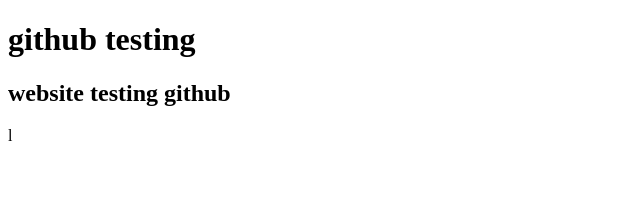
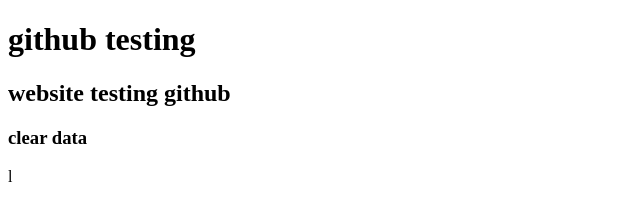
Before and after one commit to alivecreate/common_html, a plain HTML site: page index.html in a window 1280 px wide. Shown: the full height of the page, 0-640 px from the left. Drawn offline with Linux system fonts and the light colour scheme.

Commit message:
clear added

```diff
--- a/index.html
+++ b/index.html
@@ -10,6 +10,7 @@
     <h1>github testing</h1>
     <h2>website testing github</h2>
 
+    <h3>clear data</h3>
 
 </body>
 </html>l
```
